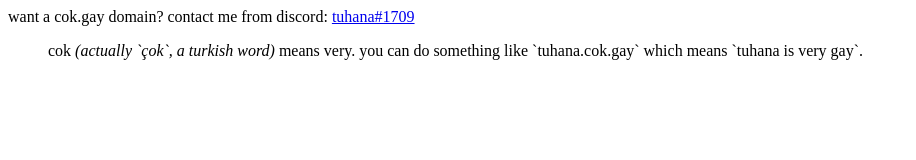
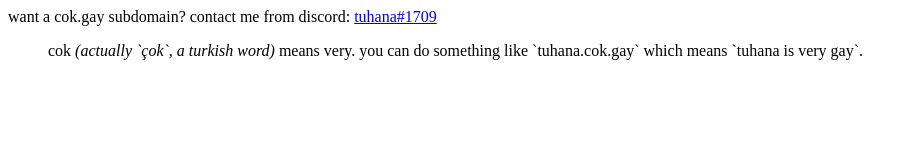
Before and after one commit to bentuhana/cok.gay, a plain HTML site: page index.html in a window 1280 px wide. Shown: the whole page, without its empty margins (0-916 px from the left). Drawn offline with Linux system fonts and the light colour scheme.

Commit message:
it is subdomain me idot

```diff
--- a/index.html
+++ b/index.html
@@ -1,2 +1,2 @@
-<p>want a cok.gay domain? contact me from discord: <a href="https://discord.com/users/990330297377755138">tuhana#1709</a></p>
+<p>want a cok.gay subdomain? contact me from discord: <a href="https://discord.com/users/990330297377755138">tuhana#1709</a></p>
 <blockquote>cok <i>(actually `çok`, a turkish word)</i> means very. you can do something like `tuhana.cok.gay` which means `tuhana is very gay`.</blockquote>
```
